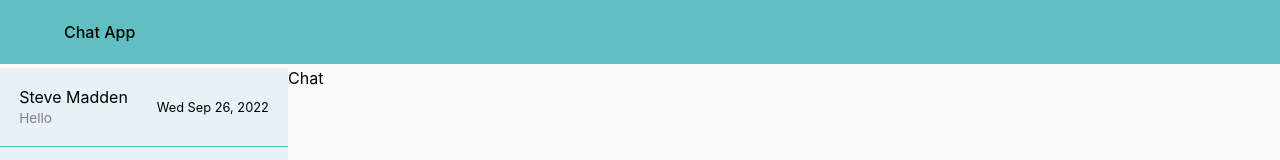
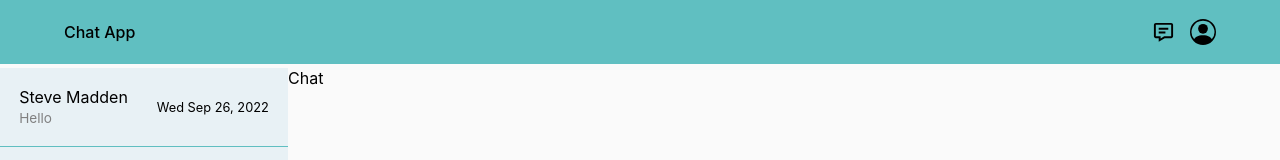
Before and after one commit to mankirats/Chat-App, a React (Create React App) app: page / in a window 1280 px wide. Shown: the top 160 px of the page. Built offline with nearby package versions, Linux system fonts and the light colour scheme.

Commit message:
Chat options updated

```diff
--- a/src/components/ChatOptions.js
+++ b/src/components/ChatOptions.js
@@ -1,7 +1,15 @@
 import React from "react";
+import { ChatOptionBackground } from "./CustomStyle";
+import { BiMessageDetail } from "react-icons/bi";
+import { BsPersonCircle } from "react-icons/bs";
 
 function ChatOptions() {
-    return <div></div>;
+    return (
+        <ChatOptionBackground>
+            <BiMessageDetail size={23} />
+            <BsPersonCircle size={26} />
+        </ChatOptionBackground>
+    );
 }
 
 export default ChatOptions;
--- a/src/components/CustomStyle.js
+++ b/src/components/CustomStyle.js
@@ -43,6 +43,13 @@ const MessageSideView = styled.span`
     font-size: 0.85rem;
     color: grey;
 `;
+const ChatOptionBackground = styled.div`
+    margin-left: auto;
+    display: flex;
+    align-items: center;
+    width: 4rem;
+    justify-content: space-between;
+`;
 
 export {
     SidebarBackground,
@@ -51,4 +58,5 @@ export {
     UserWindowBackground,
     UserWindowDate,
     MessageSideView,
+    ChatOptionBackground,
 };
--- a/src/components/Header.js
+++ b/src/components/Header.js
@@ -4,7 +4,7 @@ import { HeaderBackground } from "./CustomStyle";
 function Header() {
     return (
         <HeaderBackground>
-            Chat App
+            <div>Chat App</div>
             <ChatOptions></ChatOptions>
         </HeaderBackground>
     );
```
